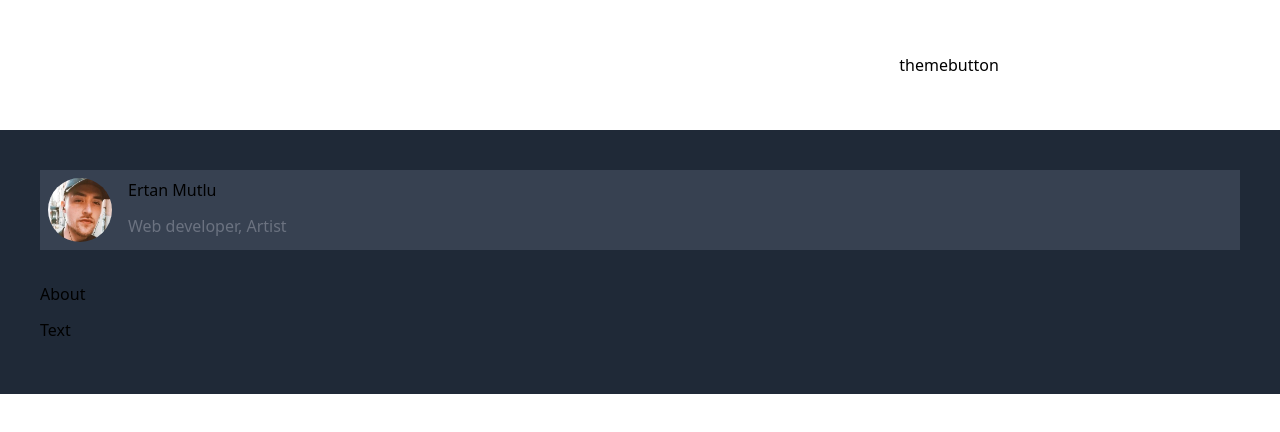
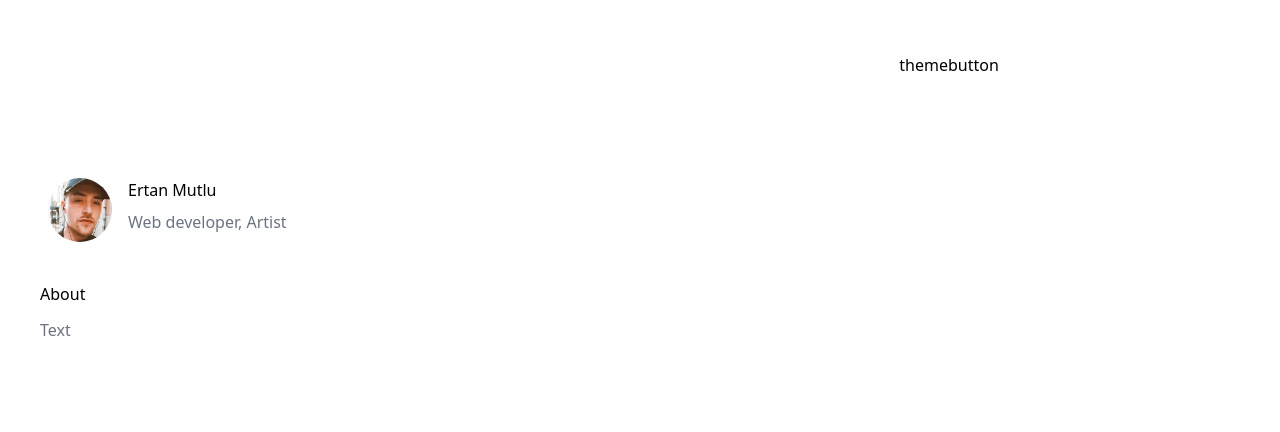
Before and after one commit to highpriesst/portfolio, a Next.js app: page / in a window 1280 px wide. Shown: the top 432 px of the page. Built offline with nearby package versions, Linux system fonts and the light colour scheme.

Commit message:
just theme changes and new components/sections added

```diff
--- a/sections/AboutMe.tsx
+++ b/sections/AboutMe.tsx
@@ -1,12 +1,11 @@
 import Image from "next/image";
 import { motion as m } from "framer-motion";
-// import { skills } from "../utils/skills";
 import profile_picture from "../public/assests/profile_pic.png";
 
 function AboutMe() {
   return (
-    <m.div className="flex flex-col w-full justify-center h-auto p-10 bg-gray-800">
-      <div className="flex flex-row mb-8 bg-gray-700 p-2">
+    <m.div className="flex flex-col w-full justify-center h-auto p-10">
+      <div className="flex flex-row mb-8 p-2">
         <m.div
           initial={{ opacity: 0 }}
           animate={{ opacity: 1 }}
@@ -19,7 +18,7 @@ function AboutMe() {
           />
         </m.div>
         <m.div
-          className="[&>*]:mb-3"
+          className="[&>*]:mb-2"
           initial={{ opacity: 0 }}
           animate={{ opacity: 1 }}
           transition={{ ease: "easeOut", duration: 1.2 }}
@@ -31,7 +30,7 @@ function AboutMe() {
 
       <div className="[&>*]:mb-3">
         <h1>About</h1>
-        <p>Text</p>
+        <p className="text-gray-500">Text</p>
       </div>
     </m.div>
   );
--- /dev/null
+++ b/sections/Links.tsx
@@ -0,0 +1,25 @@
+import SingleLink from "../components/SingleLink";
+
+function Links() {
+  return (
+    <div className="text-white flex flex-col p-8 mb-2 w-full">
+      <SingleLink
+        name="github"
+        link={"https://github.com/highpriesst"}
+        nickname={"highpriesst"}
+      />
+      <SingleLink
+        name="linkedin"
+        link={"https://linkedin.com/highpriesst"}
+        nickname={"highpriesst"}
+      />
+      <SingleLink
+        name="twitter"
+        link={"https://twitter.com/highpriesst"}
+        nickname={"highpriesst"}
+      />
+    </div>
+  );
+}
+
+export default Links;
--- /dev/null
+++ b/sections/Work.tsx
@@ -0,0 +1,12 @@
+import Link from "next/link";
+
+function Work() {
+  return (
+    <div className="w-full flex h-auto flex-col p-10 [&>*]:mb-3">
+      <h1 className="font-bold">Work</h1>
+      <p className="text-gray-500">Coming soon...</p>
+    </div>
+  );
+}
+
+export default Work;
--- a/sections/Works.tsx
+++ /dev/null
@@ -1,11 +0,0 @@
-import Link from "next/link";
-
-function Works() {
-  return (
-    <div className=" h-screen flex flex-col justify-center items-center indent-8 bg-white dark:bg-gray-900">
-      <h1 className="text-3xl">Coming soon...</h1>
-    </div>
-  );
-}
-
-export default Works;
```
